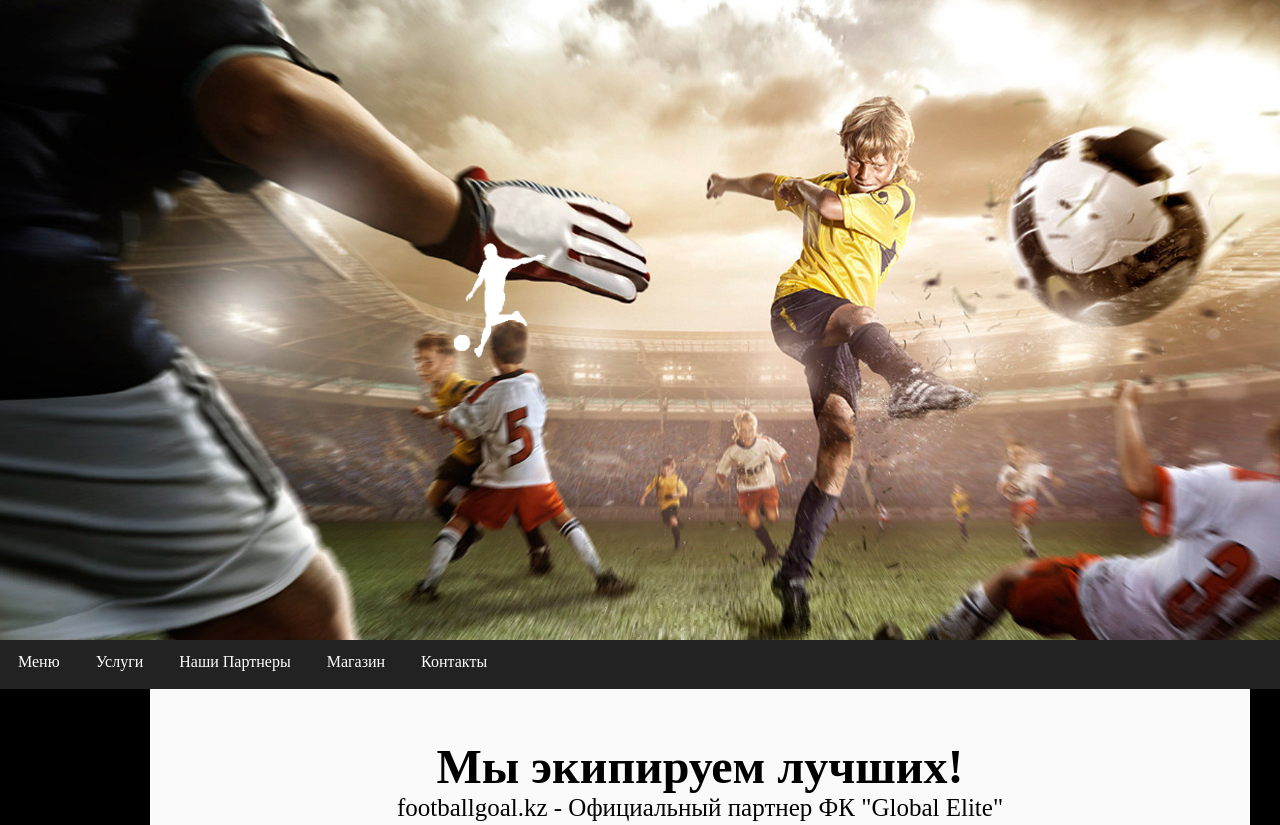
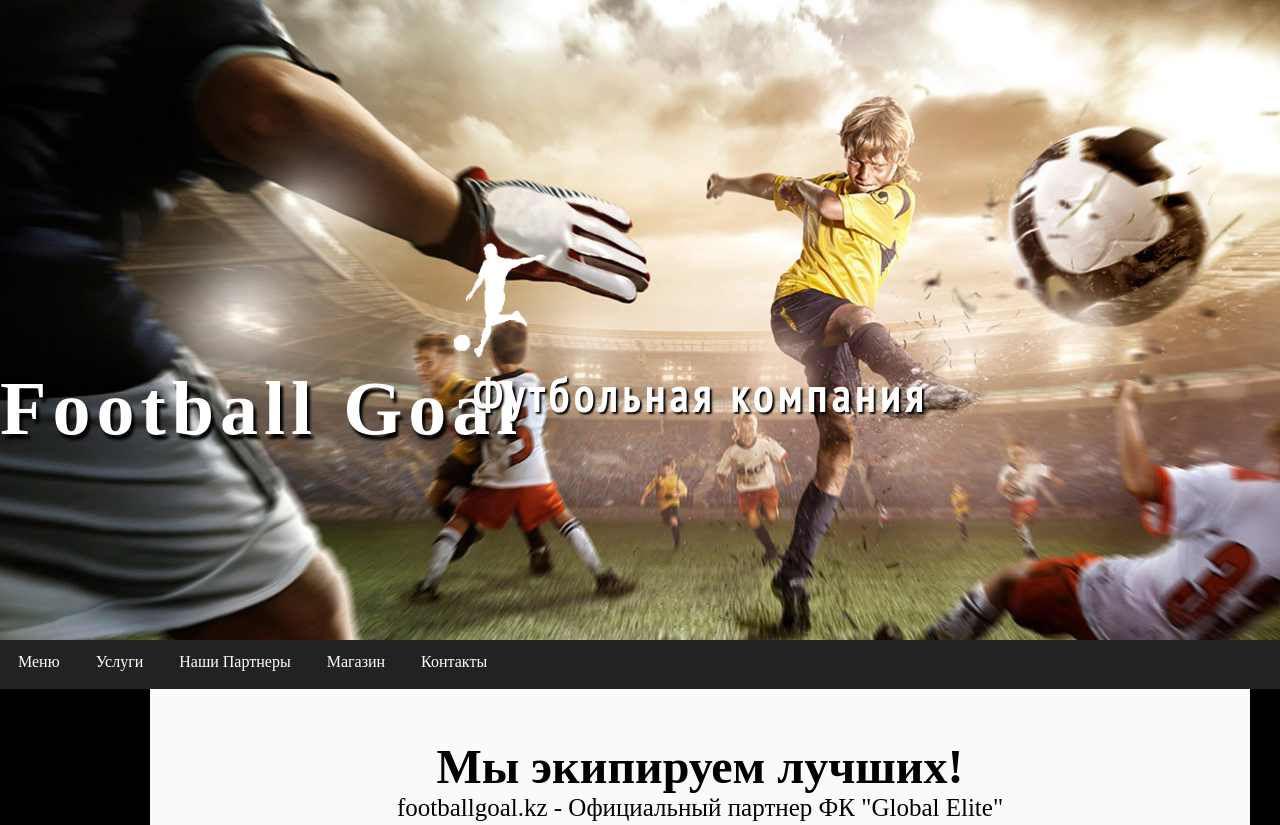
Before and after one commit to natlusrun/football, a plain HTML site: page index.html in a window 1280 px wide. Shown: the top 825 px of the page. Drawn offline with nearby package versions, Linux system fonts and the light colour scheme.

Commit message:
Update css.css

```diff
--- a/css/css.css
+++ b/css/css.css
@@ -27,8 +27,7 @@ header {
 
 
 .header {
-    display: flex;
-    min-width: 100vh;
+
     background: url(ball.jpg) no-repeat 90% 30%;
 
     -webkit-background-size: auto;
@@ -38,6 +37,8 @@ header {
     height: 100%;
     width: 100%;
     margin-top: -10px;
+    -webkit-justify-content: center;
+    justify-content: center;
 
 }
 
@@ -46,19 +47,15 @@ header {
     color: #fff;
     text-align: center;
     text-shadow: 3px 5px 3px black;
-    margin: center;
     letter-spacing: 6px;
     text-transform: clip;
-    margin-top: -120px;
     position: absolute;
-    margin-left: 550px;
 
 
 }
 
 .header h2 {
     position: relative;
-    margin-top: -60px;
 }
 
 .header img {
```
